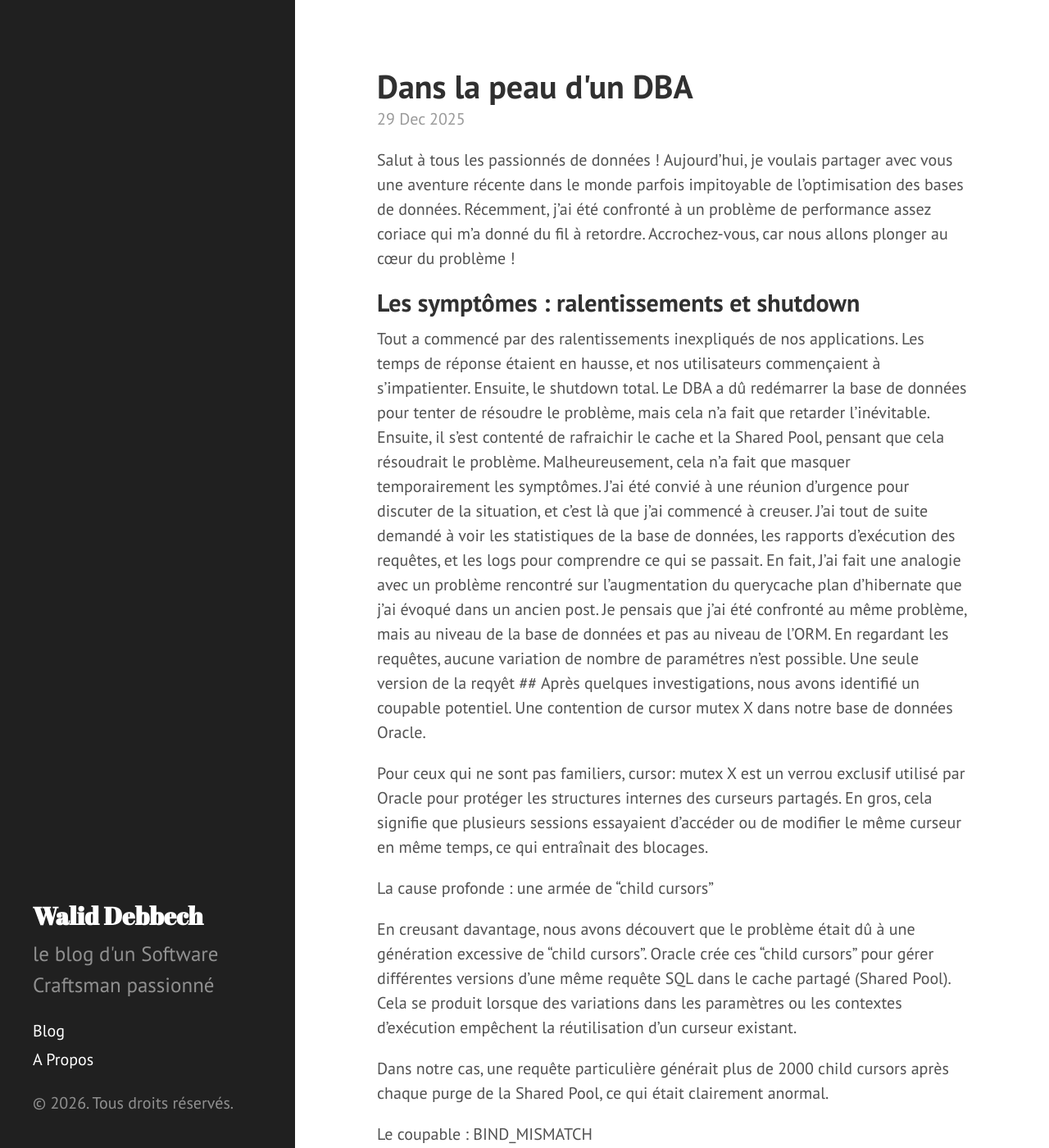
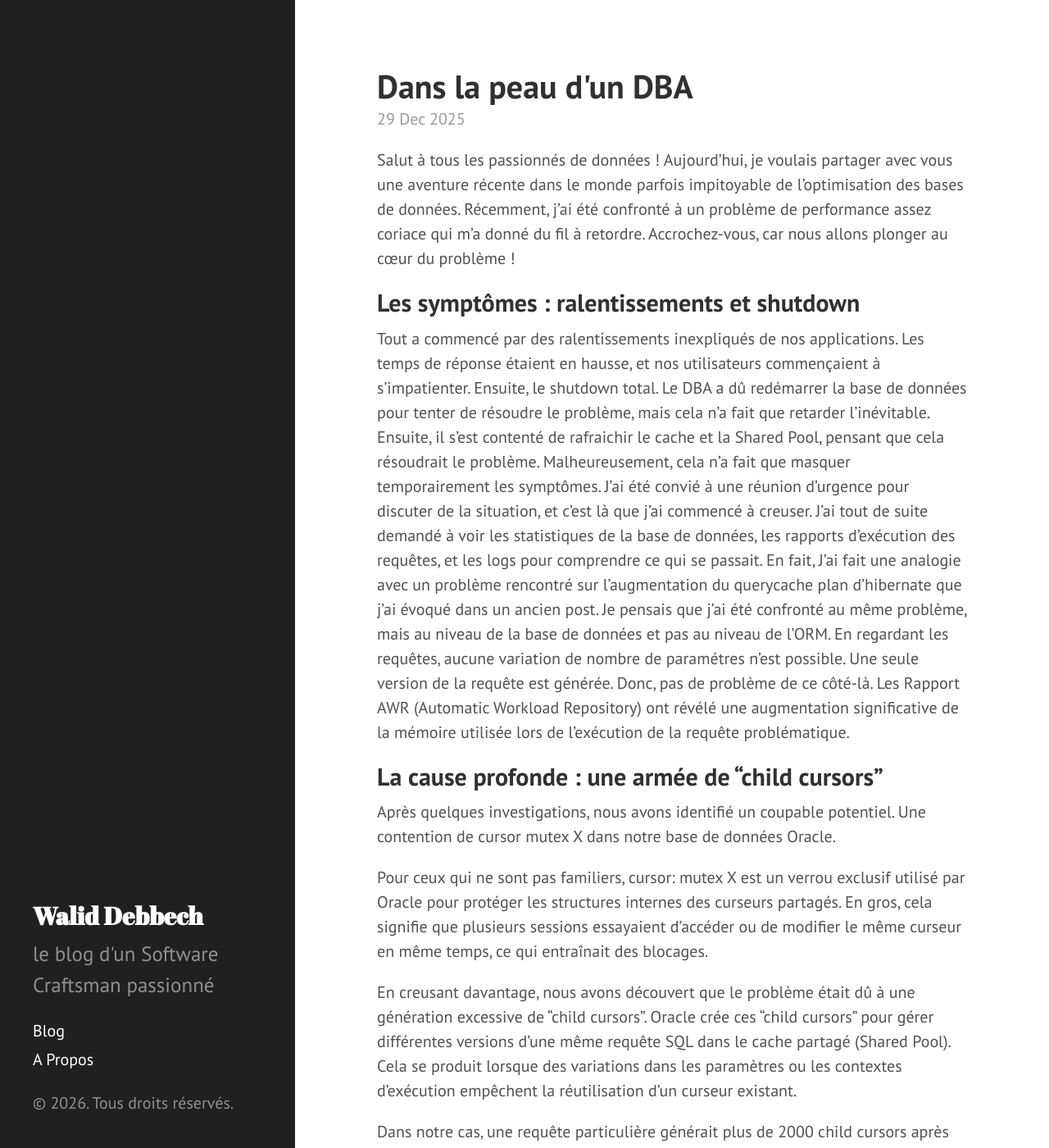
Before and after one commit to debbeca/debbeca.github.io, a Jekyll site: the page built from _posts/2025-12-29-dans-la-peau-d-un-dba.markdown, in a window 1280 px wide and 1400 px high. Shown: the whole window at 82% size. Built offline with Jekyll 4.4.1, drawn with Linux system fonts in a browser that asks for light colours; Markdown is read by kramdown in place of the engine named in the settings; part of the change alters nothing that is shown; some of the changed text lies outside the part shown.

Commit message:
mise en page

```diff
--- a/_posts/2025-12-29-dans-la-peau-d-un-dba.markdown
+++ b/_posts/2025-12-29-dans-la-peau-d-un-dba.markdown
@@ -20,14 +20,16 @@ Ensuite, il s'est contenté de rafraichir le cache et la Shared Pool, pensant qu
 J'ai été convié à une réunion d'urgence pour discuter de la situation, et c'est là que j'ai commencé à creuser.
 J'ai tout de suite demandé à voir les statistiques de la base de données, les rapports d'exécution des requêtes, et les logs pour comprendre ce qui se passait.
 En fait, J'ai fait une analogie avec un problème rencontré sur l'augmentation du querycache plan  d'hibernate que j'ai évoqué dans un ancien post. Je pensais que j'ai été confronté au même problème, mais au niveau de la base de données et pas au niveau de l'ORM.
-En regardant les requêtes, aucune variation de nombre de paramétres n'est possible. Une seule version de la reqyêt
-##
+En regardant les requêtes, aucune variation de nombre de paramétres n'est possible. Une seule version de la requête est générée. Donc, pas de problème de ce côté-là.
+Les Rapport AWR (Automatic Workload Repository) ont révélé une augmentation significative de la mémoire utilisée lors de l'exécution de la requête problématique.
+
+## La cause profonde : une armée de "child cursors"
+
 Après quelques investigations, nous avons identifié un coupable potentiel.
 Une contention de cursor mutex X dans notre base de données Oracle.
 
 Pour ceux qui ne sont pas familiers, cursor: mutex X est un verrou exclusif utilisé par Oracle pour protéger les structures internes des curseurs partagés. En gros, cela signifie que plusieurs sessions essayaient d'accéder ou de modifier le même curseur en même temps, ce qui entraînait des blocages.
 
-La cause profonde : une armée de "child cursors"
 
 En creusant davantage, nous avons découvert que le problème était dû à une génération excessive de "child cursors". Oracle crée ces "child cursors" pour gérer différentes versions d'une même requête SQL dans le cache partagé (Shared Pool). Cela se produit lorsque des variations dans les paramètres ou les contextes d'exécution empêchent la réutilisation d'un curseur existant.
 
@@ -39,22 +41,21 @@ Après une analyse approfondie, nous avons identifié la source du problème : B
 
 Par exemple, nous avions des différences dans les types de données (VARCHAR2 vs NUMBER) et des valeurs NULL dans les variables de liaison, ce qui modifiait le plan d'exécution et forçait Oracle à créer un nouveau child cursor à chaque exécution.
 
-L'impact : une mémoire engloutie
-
 L'impact de cette situation était considérable. La requête problématique consommait à elle seule 3.6 Go de mémoire. Chaque child cursor grignotait de la mémoire dans la Shared Pool, ce qui entraînait une saturation de cette dernière.
-
-Les conséquences : des performances en berne
 
 La création fréquente de nouveaux child cursors provoquait des verrous exclusifs (Mutex) pour synchroniser l'accès à ces curseurs. La fréquence élevée d'exécution de la requête amplifiait le problème, ralentissant considérablement les performances globales.
 
-La solution : un travail d'équipe
+## La solution : des quicks wins pour restaurer les performances
 
 Pour résoudre ce problème, nous avons mis en œuvre plusieurs solutions :
 
-Uniformisation des Bind Variables : Nous avons vérifié que les types de données et les tailles des variables de liaison étaient cohérents, et nous avons évité les valeurs NULL autant que possible.
-Forcer le partage des curseurs : Nous avons utilisé le paramètre Oracle CURSOR_SHARING=FORCE pour encourager la réutilisation des curseurs.
-Optimisation de la requête : Nous avons réduit la complexité de la requête pour minimiser les variations dans les plans d'exécution.
-Conclusion
+-Uniformisation des Bind Variables : Nous avons vérifié que les types de données et les tailles des variables de liaison étaient cohérents, et nous avons évité les valeurs NULL autant que possible.
+
+-Forcer le partage des curseurs : Nous avons utilisé le paramètre Oracle CURSOR_SHARING=FORCE pour encourager la réutilisation des curseurs.
+
+-Optimisation de la requête : Nous avons réduit la complexité de la requête pour minimiser les variations dans les plans d'exécution.
+
+## Conclusion
 
 Cette expérience m'a rappelé l'importance d'une gestion rigoureuse des bind variables et d'une configuration appropriée de la base de données. En fin de compte, en uniformisant les bind variables, en forçant le partage des curseurs et en optimisant la requête, nous avons réussi à résoudre le problème de contention de curseur et à restaurer des performances optimales.
 
```
